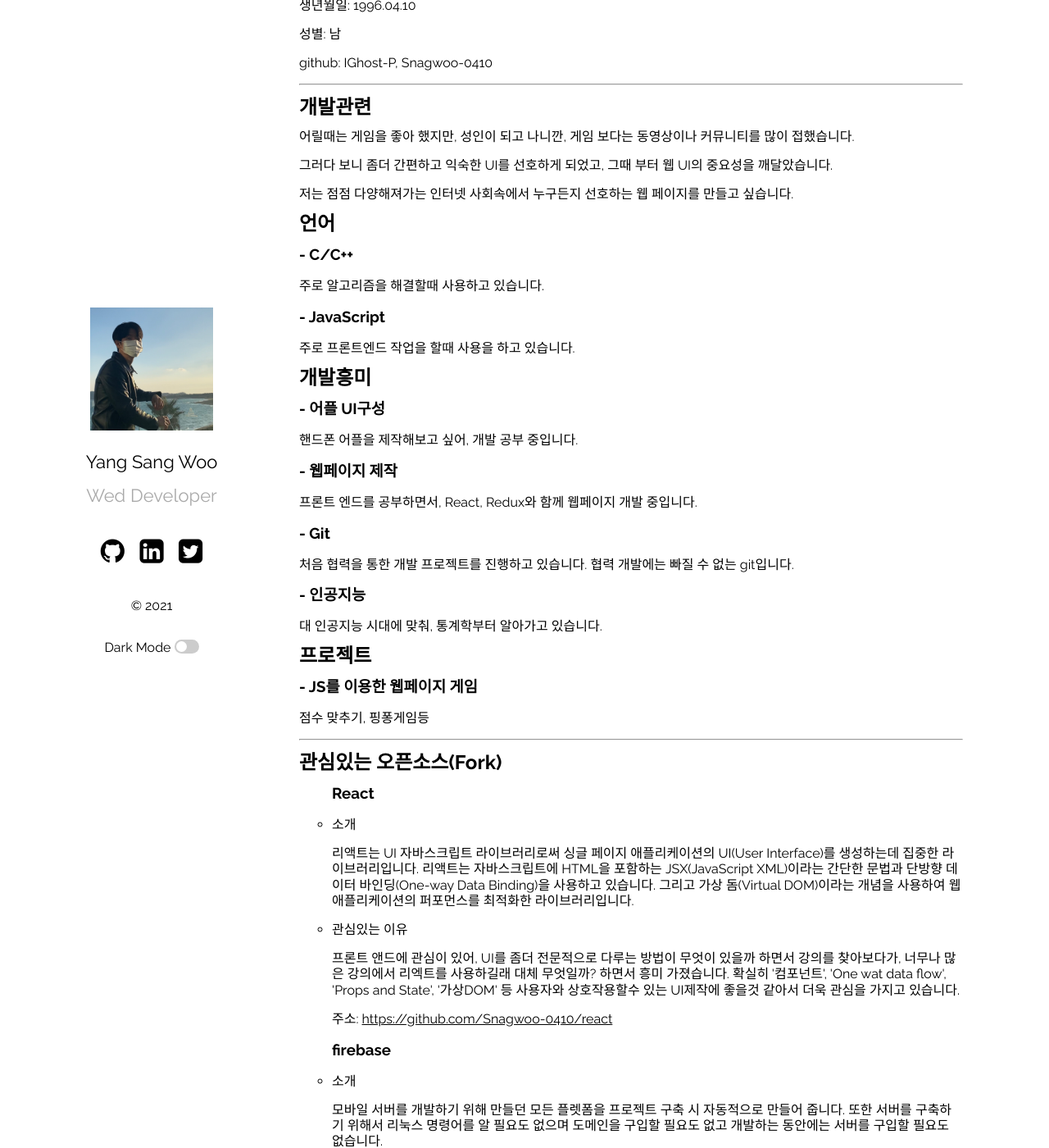
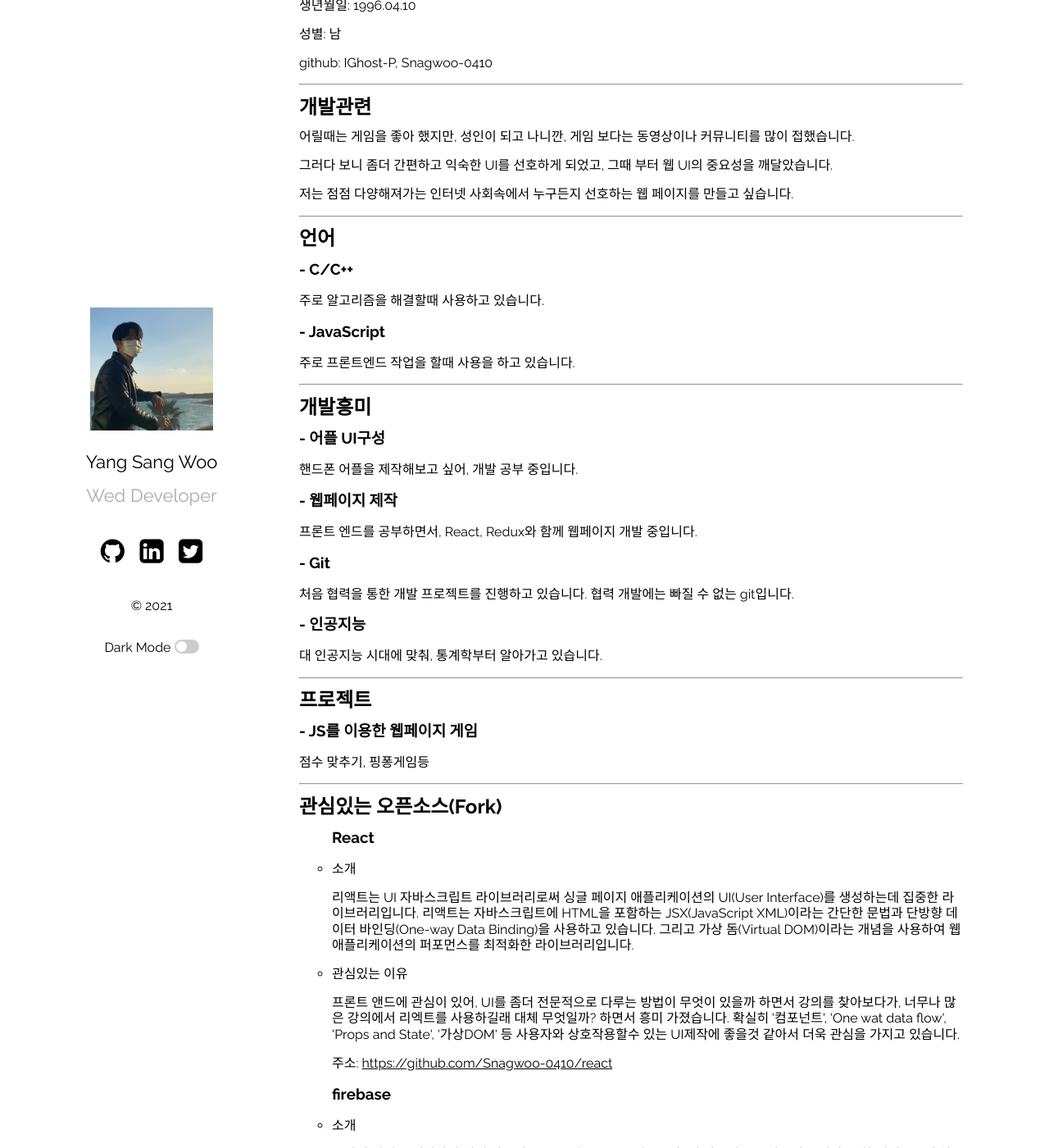
Before and after one commit to IGhost-P/profile.github.io, a Jekyll site: the page built from category/Javascript.md, in a window 1280 px wide and 1400 px high, scrolled down 506 px. Shown: the whole window at 82% size. Built offline with Jekyll 4.4.1, drawn with Linux system fonts in a browser that asks for light colours.

Commit message:
다시 바꿈요, css 클래스도 지움

```diff
--- a/_layouts/category.html
+++ b/_layouts/category.html
@@ -86,11 +86,13 @@ layout: default
     <p>어릴때는 게임을 좋아 했지만, 성인이 되고 나니깐, 게임 보다는 동영상이나 커뮤니티를 많이 접했습니다.</p>
     <p> 그러다 보니 좀더 간편하고 익숙한 UI를 선호하게 되었고, 그때 부터 웹 UI의 중요성을 깨달았습니다.</p>
     <p> 저는 점점 다양해져가는 인터넷 사회속에서 누구든지 선호하는 웹 페이지를 만들고 싶습니다. </p>
+    <hr>
     <h2 id="-">언어</h2>
     <h3 id="-c-c-">- C/C++</h3>
     <p>주로 알고리즘을 해결할때 사용하고 있습니다.</p>
     <h3 id="-javascript">- JavaScript</h3>
     <p> 주로 프론트엔드 작업을 할때 사용을 하고 있습니다.</p>
+    <hr>
     <h2 id="-">개발흥미</h2>
     <h3 id="-ui-">- 어플 UI구성</h3>
     <p> 핸드폰 어플을 제작해보고 싶어, 개발 공부 중입니다.</p>
@@ -100,6 +102,7 @@ layout: default
     <p> 처음 협력을 통한 개발 프로젝트를 진행하고 있습니다. 협력 개발에는 빠질 수 없는 git입니다.</p>
     <h3 id="-">- 인공지능</h3>
     <p> 대 인공지능 시대에 맞춰, 통계학부터 알아가고 있습니다.</p>
+    <hr>
     <h2 id="-">프로젝트</h2>
     <h3 id="-js-">- JS를 이용한 웹페이지 게임</h3>
     <p> 점수 맞추기, 핑퐁게임등</p>
@@ -113,13 +116,16 @@ layout: default
             <p>소개</p>
             <p> 리액트는 UI 자바스크립트 라이브러리로써 싱글 페이지 애플리케이션의 UI(User Interface)를 생성하는데 집중한 라이브러리입니다. 리액트는 자바스크립트에 HTML을 포함하는
                 JSX(JavaScript XML)이라는 간단한 문법과 단방향 데이터 바인딩(One-way Data Binding)을 사용하고 있습니다. 그리고 가상 돔(Virtual DOM)이라는
-                개념을 사용하여 웹 애플리케이션의 퍼포먼스를 최적화한 라이브러리입니다.</p>
+                개념을 사용하여 웹
+                애플리케이션의 퍼포먼스를 최적화한 라이브러리입니다.</p>
         </li>
         <li>
             <p>관심있는 이유</p>
             <p> 프론트 앤드에 관심이 있어, UI를 좀더 전문적으로 다루는 방법이 무엇이 있을까 하면서 강의를 찾아보다가, 너무나 많은 강의에서 리엑트를 사용하길래 대체 무엇일까? 하면서 흥미
-                가졌습니다. 확실히 &#39;컴포넌트&#39;, &#39;One wat data flow&#39;, &#39;Props and State&#39;, &#39;가상DOM&#39; 등
-                사용자와 상호작용할수 있는 UI제작에 좋을것 같아서 더욱 관심을 가지고 있습니다.</p>
+                가졌습니다. 확실히
+                &#39;컴포넌트&#39;, &#39;One wat data flow&#39;, &#39;Props and State&#39;, &#39;가상DOM&#39; 등 사용자와 상호작용할수 있는
+                UI제작에
+                좋을것 같아서 더욱 관심을 가지고 있습니다.</p>
             <p> 주소: <a href="https://github.com/Snagwoo-0410/react">https://github.com/Snagwoo-0410/react</a></p>
         </li>
     </ul>
@@ -130,12 +136,14 @@ layout: default
         <li>
             <p>소개</p>
             <p> 모바일 서버를 개발하기 위해 만들던 모든 플렛폼을 프로젝트 구축 시 자동적으로 만들어 줍니다. 또한 서버를 구축하기 위해서 리눅스 명령어를 알 필요도 없으며 도메인을 구입할 필요도 없고
-                개발하는 동안에는 서버를 구입할 필요도 없습니다.</p>
+                개발하는
+                동안에는 서버를 구입할 필요도 없습니다.</p>
         </li>
         <li>
             <p>관심있는 이유</p>
             <p> 웹이나 앱개발을 하면서 필연적으로 생각해야하는것은 서버 관리입니다(백엔드) 하지만 이제 막 프론트 엔드를 배우기 시작한 저는, 백엔드까지 동시에 안고가기에는 너무나 큰 부담이 있어,
-                파이어 베이스를 이용해 프론트 엔드쪽을 집중할수 있어 관심이 있습니다.</p>
+                파이어 베이스를
+                이용해 프론트 엔드쪽을 집중할수 있어 관심이 있습니다.</p>
             <p> 주소: <a
                     href="https://github.com/Snagwoo-0410/quickstart-android">https://github.com/Snagwoo-0410/quickstart-android</a>
             </p>
--- a/_layouts/home.html
+++ b/_layouts/home.html
@@ -86,11 +86,13 @@ layout: default
   <p>어릴때는 게임을 좋아 했지만, 성인이 되고 나니깐, 게임 보다는 동영상이나 커뮤니티를 많이 접했습니다.</p>
   <p> 그러다 보니 좀더 간편하고 익숙한 UI를 선호하게 되었고, 그때 부터 웹 UI의 중요성을 깨달았습니다.</p>
   <p> 저는 점점 다양해져가는 인터넷 사회속에서 누구든지 선호하는 웹 페이지를 만들고 싶습니다. </p>
+  <hr>
   <h2 id="-">언어</h2>
   <h3 id="-c-c-">- C/C++</h3>
   <p>주로 알고리즘을 해결할때 사용하고 있습니다.</p>
   <h3 id="-javascript">- JavaScript</h3>
   <p> 주로 프론트엔드 작업을 할때 사용을 하고 있습니다.</p>
+  <hr>
   <h2 id="-">개발흥미</h2>
   <h3 id="-ui-">- 어플 UI구성</h3>
   <p> 핸드폰 어플을 제작해보고 싶어, 개발 공부 중입니다.</p>
@@ -100,6 +102,7 @@ layout: default
   <p> 처음 협력을 통한 개발 프로젝트를 진행하고 있습니다. 협력 개발에는 빠질 수 없는 git입니다.</p>
   <h3 id="-">- 인공지능</h3>
   <p> 대 인공지능 시대에 맞춰, 통계학부터 알아가고 있습니다.</p>
+  <hr>
   <h2 id="-">프로젝트</h2>
   <h3 id="-js-">- JS를 이용한 웹페이지 게임</h3>
   <p> 점수 맞추기, 핑퐁게임등</p>
--- a/assets/css/style.scss
+++ b/assets/css/style.scss
@@ -12,8 +12,7 @@
   @import "dark";
 {%- endif -%}
 
-.category {
+
   .active {
     color: blue;
   }
-}
```
